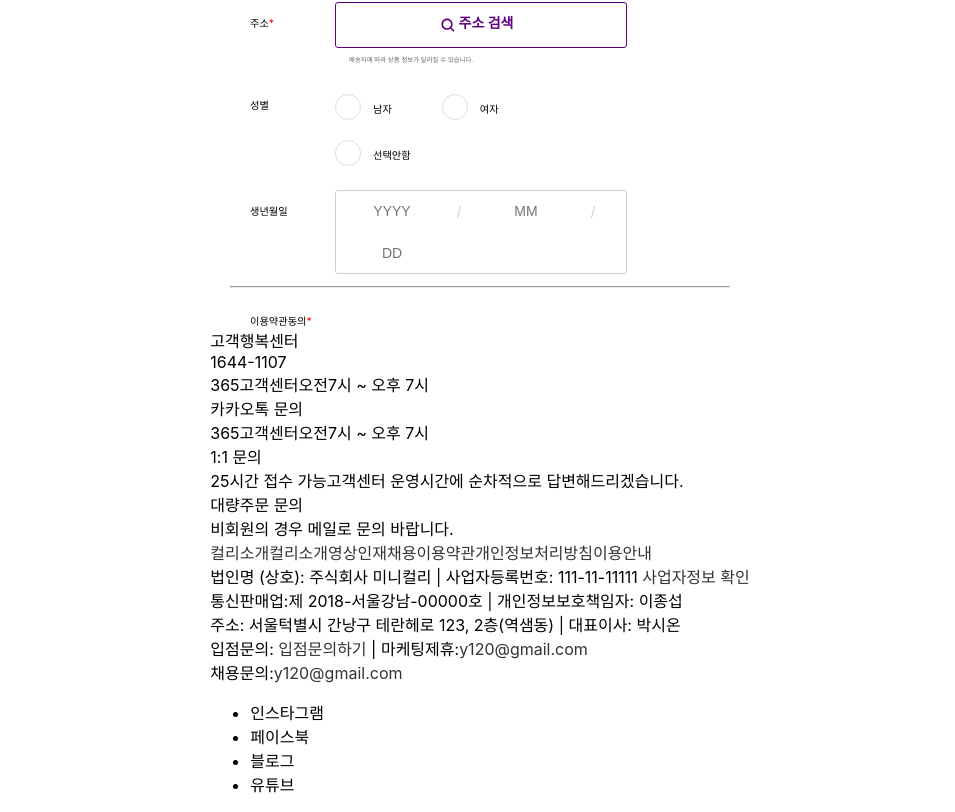
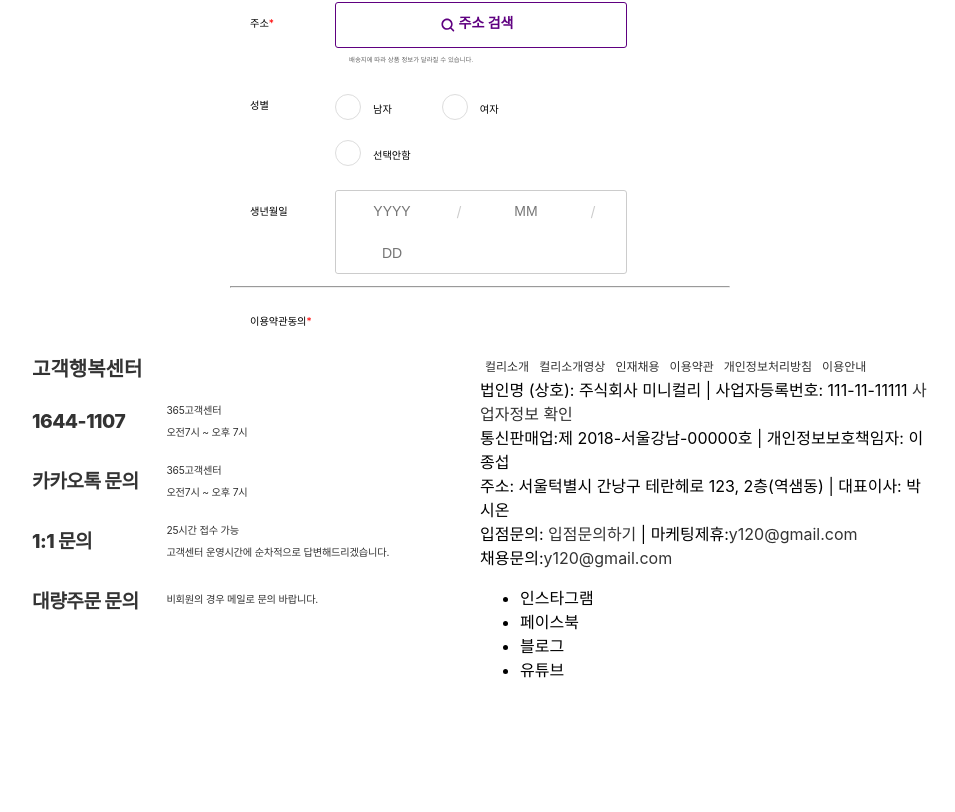
Before and after one commit to YuMyeongJun/mini-curly-project, a React (Create React App) app: page /signUp in a window 1280 px wide. Shown: the part 678-1490 px from the top of the page, without its empty margins (160-1115 px from the left). After the commit the page ends 1375 px from the top, so only its background shows below. Built offline with nearby package versions, Linux system fonts and the light colour scheme.

Commit message:
footer style upload

```diff
--- a/src/pages/Footer/index.tsx
+++ b/src/pages/Footer/index.tsx
@@ -1,40 +1,40 @@
 import React from "react";
 import { Route, Link } from 'react-router-dom';
+import './style.css';
 
 function Footer() {
     return (
-        <footer>
+        <footer className="footer__wrapper">
             <div className="footer__top">
-                <div className="inner__footer">
                 <div className="left__wrapper">
                     <div className="title">고객행복센터</div>
                     <div className="detail__wrapper">
                         <div className="detail__left">1644-1107</div>
-                            <div className="detail__right">
-                                <span>365고객센터</span>
-                                <span>오전7시 ~ 오후 7시</span>
-                            </div>
+                        <dl className="detail__right">
+                            <dt>365고객센터</dt>
+                            <dd>오전7시 ~ 오후 7시</dd>
+                        </dl>
                     </div>
                     <div className="detail__wrapper">
                         <div className="detail__left">카카오톡 문의</div>
-                            <div className="detail__right">
-                                <span>365고객센터</span>
-                                <span>오전7시 ~ 오후 7시</span>
-                            </div>
+                        <dl className="detail__right">
+                            <dt>365고객센터</dt>
+                            <dd>오전7시 ~ 오후 7시</dd>
+                        </dl>
                     </div>
                     <div className="detail__wrapper">
                         <div className="detail__left">1:1 문의</div>
-                            <div className="detail__right">
-                                <span>25시간 접수 가능</span>
-                                <span>고객센터 운영시간에 순차적으로 답변해드리겠습니다.</span>
-                            </div>
+                        <dl className="detail__right">
+                            <dt>25시간 접수 가능</dt>
+                            <dd>고객센터 운영시간에 순차적으로 답변해드리겠습니다.</dd>
+                        </dl>
                     </div>
                     <div className="detail__wrapper">
                         <div className="detail__left">대량주문 문의</div>
-                            <div className="detail__right">
-                                <span></span>
-                                <span>비회원의 경우 메일로 문의 바랍니다.</span>
-                            </div>
+                        <dl className="detail__right">
+                            <dt></dt>
+                            <dd>비회원의 경우 메일로 문의 바랍니다.</dd>
+                        </dl>
                     </div>
                 </div>
                 <div className="right__wrapper">
@@ -63,8 +63,6 @@ function Footer() {
                     </div>
                 </div>
             </div>
-                <div className="footer__link"></div>
-            </div>
             <div className="footer__bottom"></div>
         </footer>
     )
--- /dev/null
+++ b/src/pages/Footer/style.css
@@ -0,0 +1,112 @@
+.footer__wrapper {
+  width: 100%;
+  display: -webkit-box;
+  display: -ms-flexbox;
+  display: flex;
+  -webkit-box-orient: vertical;
+  -webkit-box-direction: normal;
+      -ms-flex-direction: column;
+          flex-direction: column;
+  -webkit-box-pack: center;
+      -ms-flex-pack: center;
+          justify-content: center;
+  -webkit-box-align: center;
+      -ms-flex-align: center;
+          align-items: center;
+}
+
+.footer__wrapper .footer__top {
+  width: 70%;
+  display: -webkit-box;
+  display: -ms-flexbox;
+  display: flex;
+}
+
+.footer__wrapper .footer__top .left__wrapper {
+  -webkit-box-flex: 1;
+      -ms-flex: 1;
+          flex: 1;
+}
+
+.footer__wrapper .footer__top .left__wrapper .title {
+  width: 100%;
+  padding: 29px 0 2px;
+  font-weight: 700;
+  font-size: 20px;
+  color: #333;
+  line-height: 24px;
+}
+
+.footer__wrapper .footer__top .left__wrapper .detail__wrapper {
+  display: -webkit-box;
+  display: -ms-flexbox;
+  display: flex;
+  padding-top: 16px;
+}
+
+.footer__wrapper .footer__top .left__wrapper .detail__wrapper .detail__left {
+  -webkit-box-flex: 0.3;
+      -ms-flex: 0.3;
+          flex: 0.3;
+  padding-top: 4px;
+  font-weight: 800;
+  font-size: 1.5vw;
+  color: #333;
+  line-height: 36px;
+  letter-spacing: -0.5px;
+  white-space: nowrap;
+}
+
+.footer__wrapper .footer__top .left__wrapper .detail__wrapper .detail__right {
+  -webkit-box-flex: 0.7;
+      -ms-flex: 0.7;
+          flex: 0.7;
+  display: -webkit-box;
+  display: -ms-flexbox;
+  display: flex;
+  -webkit-box-orient: vertical;
+  -webkit-box-direction: normal;
+      -ms-flex-direction: column;
+          flex-direction: column;
+  -webkit-box-pack: center;
+      -ms-flex-pack: center;
+          justify-content: center;
+  font-size: 0.8vw;
+  color: #333;
+  line-height: 22px;
+  letter-spacing: -0.2px;
+  margin: 0;
+  padding: 0;
+}
+
+.footer__wrapper .footer__top .left__wrapper .detail__wrapper .detail__right dd {
+  margin: 0;
+}
+
+.footer__wrapper .footer__top .right__wrapper {
+  -webkit-box-flex: 1;
+      -ms-flex: 1;
+          flex: 1;
+  display: -webkit-box;
+  display: -ms-flexbox;
+  display: flex;
+  -webkit-box-orient: vertical;
+  -webkit-box-direction: normal;
+      -ms-flex-direction: column;
+          flex-direction: column;
+}
+
+.footer__wrapper .footer__top .right__wrapper .title__link {
+  -webkit-box-flex: 1;
+      -ms-flex: 1;
+          flex: 1;
+  padding-top: 29px;
+  font-size: 12px;
+  color: #999;
+  line-height: 20px;
+}
+
+.footer__wrapper .footer__top .right__wrapper .title__link a {
+  padding: 5px;
+}
+/*# sourceMappingURL=style.css.map */
--- /dev/null
+++ b/src/pages/Footer/style.scss
@@ -0,0 +1,75 @@
+.footer__wrapper {
+    width: 100%;
+    display: flex;
+    flex-direction: column;
+    justify-content: center;
+    align-items: center;
+
+    .footer__top {
+        width: 70%;
+        display: flex;
+
+        .left__wrapper {
+            flex: 1;
+            .title {
+                width: 100%;
+                padding: 29px 0 2px;
+                font-weight: 700;
+                font-size: 20px;
+                color: #333;
+                line-height: 24px;
+            }
+
+            .detail__wrapper {
+                display: flex;
+                padding-top: 16px;
+
+                .detail__left {
+                    flex: 0.3;
+                    padding-top: 4px;
+                    font-weight: 800;
+                    font-size: 1.5vw;
+                    color: #333;
+                    line-height: 36px;
+                    letter-spacing: -0.5px;
+                    white-space: nowrap;
+                }
+
+                .detail__right {
+                    flex: 0.7;
+                    display: flex;
+                    flex-direction: column;
+                    justify-content: center;
+                    font-size: 0.8vw;
+                    color: #333;
+                    line-height: 22px;
+                    letter-spacing: -0.2px;
+                    margin: 0;
+                    padding: 0;
+
+                    dd {
+                        margin: 0;
+                    }
+                }
+            }
+        }
+
+        .right__wrapper {
+            flex: 1;
+            display: flex;
+            flex-direction: column;
+
+            .title__link {
+                flex: 1;
+                padding-top: 29px;
+                font-size: 12px;
+                color: #999;
+                line-height: 20px;
+
+                a {
+                    padding: 5px;
+                }
+            }
+        }
+    }
+}
```
Also changed, not shown: 1 other file (tests, documents, lock files or other folders). Lines whose indentation alone changed are shown as unchanged.
